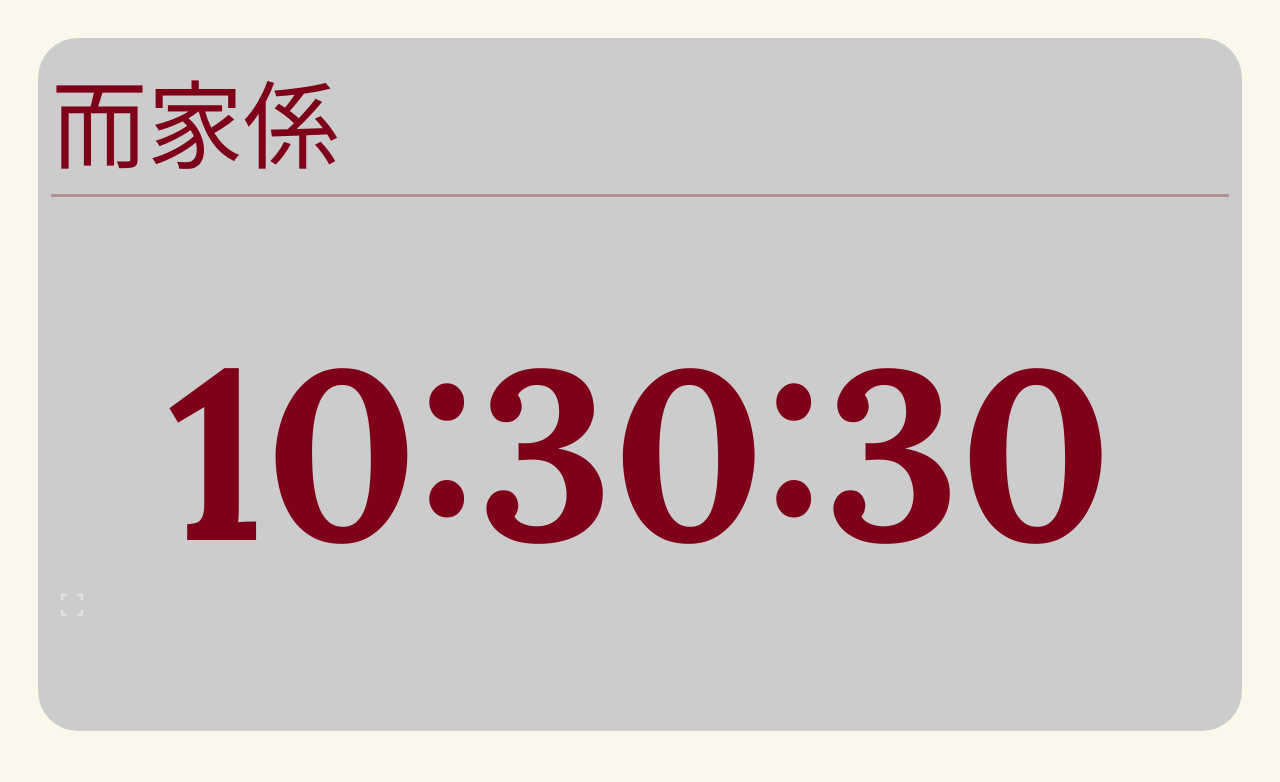
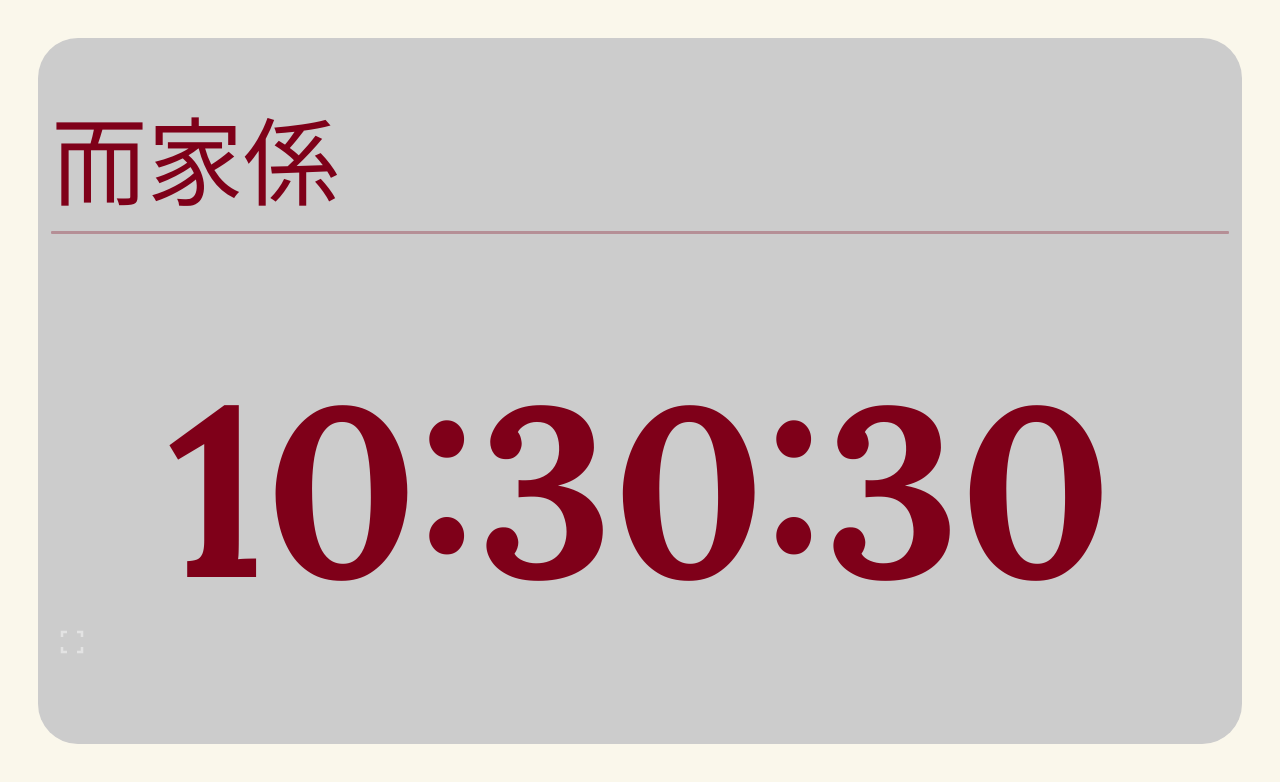
Before and after one commit to NeonMeowCube/clock.io, a plain HTML site: page index.html in a window 1280 px wide. Drawn offline with Linux system fonts and the light colour scheme; a web font is replaced by a local one.

Commit message:
Update style.css

```diff
--- a/style.css
+++ b/style.css
@@ -19,7 +19,6 @@ body button{
     height: 85vh;
     margin: 3%;
     padding: 1%;
-    padding-top: 0;
     border-radius: 5vh; /* ← more “average” 圓角 */
 }
 .material-symbols-outlined {
@@ -32,7 +31,7 @@ body button{
 #TitleText {
     font-size: 12vh;
     color: #7f0019;
-    padding-top: 5vh;
+    padding-top: 8vh;
     font-family: 'Lora', serif;
 }
 .underline {
```
